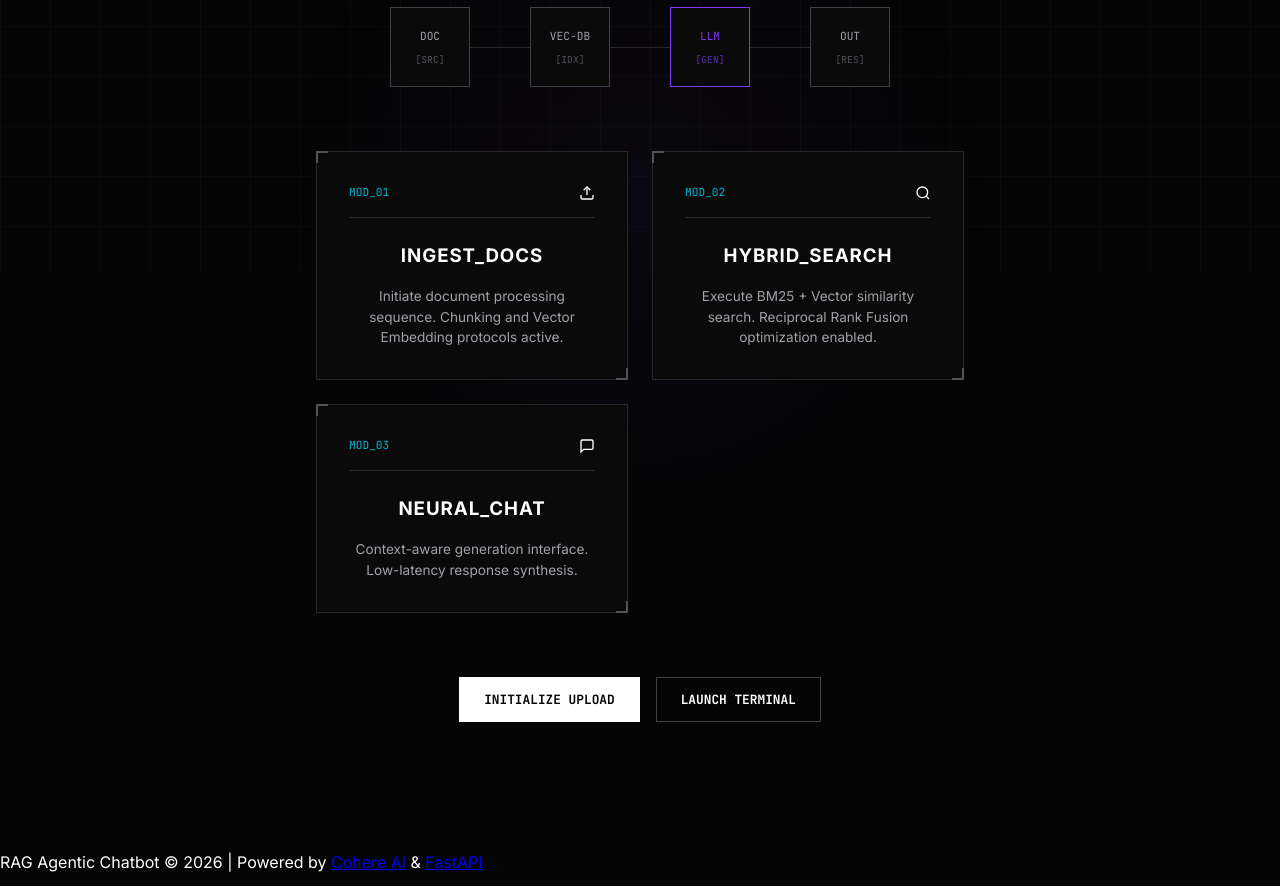
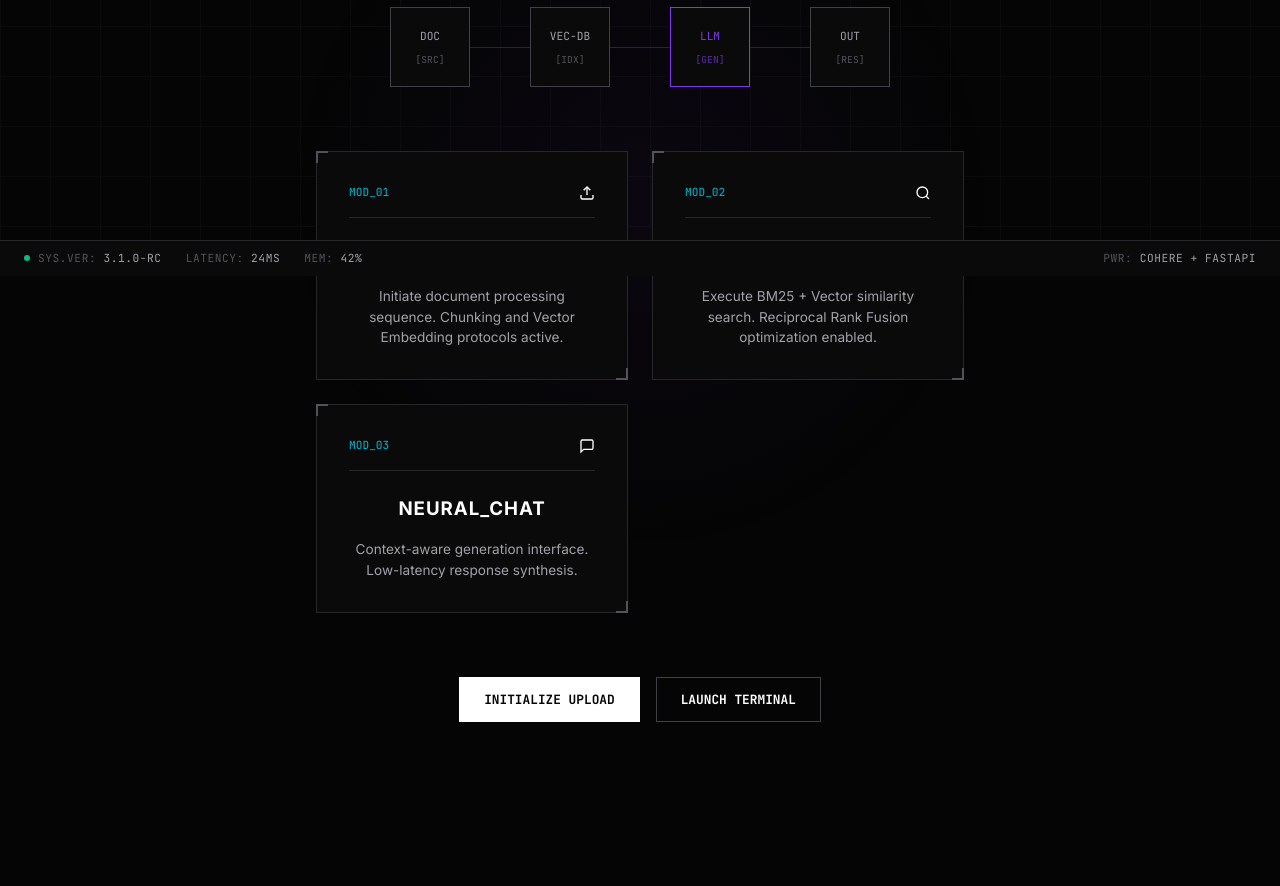
Before and after one commit to vickyymosafan/PY_RAG-Agentic_with_Reciprocal-Rank-Fusion, a FastAPI app: page / in a window 1280 px wide. Shown: the part 524-1410 px from the top of the page. Run offline with FastAPI, Linux system fonts and the light colour scheme; parts of the project's set-up code (start-up, migrations or seed data) failed here and were passed over; some libraries are stand-ins or nearby versions.

Commit message:
feat(ui): add Agentic System Status Bar footer

```diff
--- a/app/presentation/web/templates/base.html
+++ b/app/presentation/web/templates/base.html
@@ -35,13 +35,26 @@
       {% block content %}{% endblock %}
     </main>
 
-    <!-- Footer -->
+    <!-- Footer (System Bar) -->
     <footer class="footer">
-      <p>
-        RAG Agentic Chatbot &copy; 2026 |
-        Powered by <a href="https://cohere.com" target="_blank">Cohere AI</a> &
-        <a href="https://fastapi.tiangolo.com" target="_blank">FastAPI</a>
-      </p>
+      <div class="footer-section">
+        <div class="footer-item">
+          <span class="footer-indicator"></span>
+          <span>SYS.VER: <span class="footer-val">3.1.0-RC</span></span>
+        </div>
+        <div class="footer-item">
+          <span>LATENCY: <span class="footer-val">24ms</span></span>
+        </div>
+        <div class="footer-item">
+          <span>MEM: <span class="footer-val">42%</span></span>
+        </div>
+      </div>
+
+      <div class="footer-section">
+        <div class="footer-item">
+          <span>PWR: <span class="footer-val">COHERE + FASTAPI</span></span>
+        </div>
+      </div>
     </footer>
 
     <!-- Scripts -->
--- a/static/css/style.css
+++ b/static/css/style.css
@@ -33,6 +33,7 @@
   /* Metrics */
   --space-unit: 8px;
   --header-height: 70px;
+  --footer-height: 36px;
 }
 
 /* Base Reset */
@@ -48,6 +49,45 @@ body {
   min-height: 100vh;
   display: flex; flex-direction: column;
   overflow-x: hidden;
+  padding-bottom: var(--footer-height); /* Ensure content doesn't hide behind footer */
+}
+
+/* ============================================
+   SYSTEM FOOTER (Status Bar)
+   ============================================ */
+.footer {
+  position: fixed;
+  bottom: 0; left: 0; width: 100%;
+  height: var(--footer-height);
+  background-color: var(--sys-panel);
+  border-top: 1px solid var(--border-dim);
+  display: flex;
+  align-items: center;
+  justify-content: space-between;
+  padding: 0 1.5rem;
+  z-index: 100;
+  font-family: 'JetBrains Mono', monospace;
+  font-size: 0.7rem;
+  color: var(--text-tertiary);
+  text-transform: uppercase;
+  letter-spacing: 0.05em;
+}
+
+.footer-section {
+  display: flex; gap: 1.5rem;
+}
+
+.footer-item {
+  display: flex; align-items: center; gap: 0.5rem;
+}
+
+.footer-val {
+  color: var(--text-secondary);
+}
+
+.footer-indicator {
+  width: 6px; height: 6px; background: var(--success);
+  border-radius: 50%; display: inline-block;
 }
 
 /* ============================================
```
